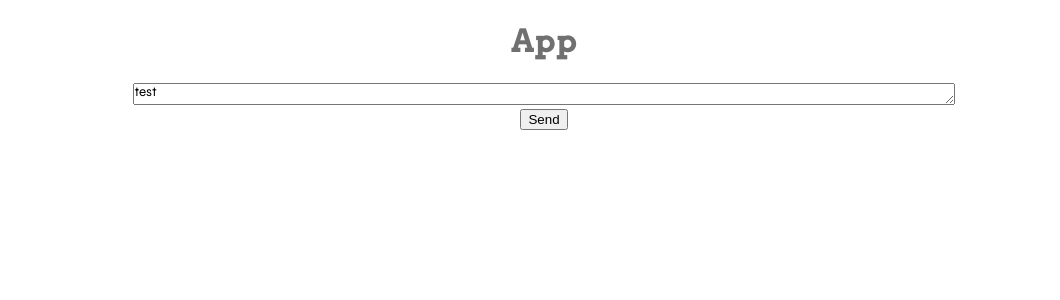
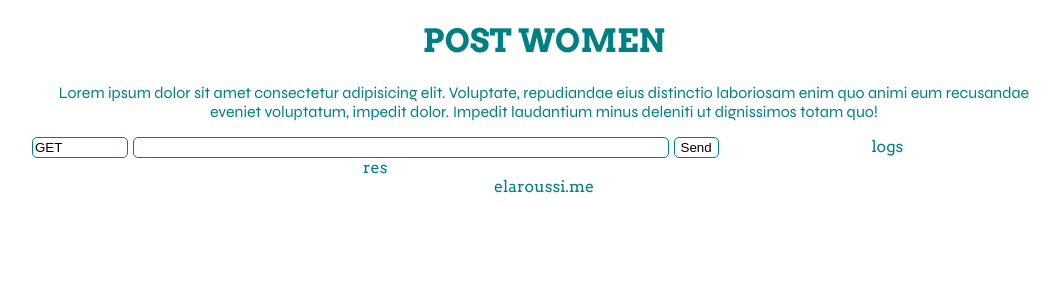
Before and after one commit to Abdelar/postwoman, a React (Create React App) app: page / in a window 1280 px wide. Shown: the top 300 px of the page, without its empty margins (96-1156 px from the left). Built offline with nearby package versions, Linux system fonts and the light colour scheme.

Commit message:
Design the first element in the component that sends the http request

```diff
--- a/package.json
+++ b/package.json
@@ -3,6 +3,7 @@
   "version": "0.1.0",
   "private": true,
   "dependencies": {
+    "@material-ui/core": "^4.11.0",
     "@testing-library/jest-dom": "^4.2.4",
     "@testing-library/react": "^9.5.0",
     "@testing-library/user-event": "^7.2.1",
--- a/src/App.css
+++ b/src/App.css
@@ -1,6 +1,9 @@
 .app {
-  margin: 0 10vw;
-  text-align: center;
+	margin: 0 10vw;
+	text-align: center;
+}
+.app * {
+	outline: none;
 }
 @media screen and (max-width: 992px) {
 	.app {
@@ -13,7 +16,54 @@
 	}
 }
 
-textarea {
-	height: 20px;
-	width: 80%;
+header h1 {
+	text-transform: uppercase;
 }
+header p {
+	font-family: 'Syne', sans-serif;
+}
+
+.row {
+	display: flex;
+	flex-wrap: wrap;
+	justify-content: center;
+}
+.inputs {
+	flex: 5;
+	min-width: 400px;
+	/* background-color: rgb(235, 216, 192); */
+}
+.logs {
+	width: 200px;
+	min-width: 200px;
+	flex: 1 1 auto;
+	/* background-color: burlywood; */
+}
+.intro {
+	display: flex;
+}
+.intro > * {
+	border-radius: 5px;
+	border: 1px solid teal;
+	background-color: white;
+}
+.intro > *:focus {
+	border-radius: 5px;
+	border: 1px solid var(--light-blue-500);
+	background-color: var(--light-blue-50);
+}
+.url {
+	flex: 1 1 auto;
+	height: auto;
+	margin: 0 5px;
+	resize: none;
+}
+
+.methods {
+	width: 90px;
+	display: inline-block;
+	cursor: pointer;
+}
+.send {
+	cursor: pointer;
+}
--- a/src/App.js
+++ b/src/App.js
@@ -1,21 +1,85 @@
-import React from 'react';
+// import Axios from 'axios';
+import React, { useState, useEffect } from 'react';
+// import InputLabel from '@material-ui/core/InputLabel';
+// import MenuItem from '@material-ui/core/MenuItem';
+// import FormControl from '@material-ui/core/FormControl';
+// import Select from '@material-ui/core/Select';
 import './App.css';
-import Axios from 'axios';
+
+const METHODS = [
+	'GET',
+	'POST',
+	'PUT',
+	'DELETE',
+	'PATCH',
+	'HEAD',
+	'OPTIONS',
+	'CONNECT',
+	'TRACE',
+];
 
 function App() {
-	const onClick = () => {
-		Axios.get('https://jsonplaceholder.typicode.com/todos/').then(res =>
-			console.log(res.data)
-		);
-	};
+	// const [res, setRes] = useState();
+	// const [err, setErr] = useState();
+	// useEffect(() => {
+	// 	console.log(res);
+	// }, [res]);
+	// const onClick = async () => {
+	// 	console.clear();
+	// 	try {
+	// 		const response = await Axios({
+	// 			url: 'todos/',
+	// 			data: 'yeah!',
+	// 			baseURL: 'https://jsonplaceholder.typicode.com',
+	// 			// validateStatus: status =>true,
+	// 		});
+	// 		setRes(response);
+	// 	} catch (error) {
+	// 		setErr(error);
+	// 		console.log({ err });
+	// 	}
+	// };
 
 	return (
-		<div className='app'>
-			<h1>App</h1>
-			<textarea name='test' id='test' defaultValue='test'></textarea>
-			<br />
-			<button onClick={onClick}>Send</button>
-		</div>
+		<main className='app'>
+			<header>
+				<h1>Post Women</h1>
+				<p>
+					Lorem ipsum dolor sit amet consectetur adipisicing elit. Voluptate,
+					repudiandae eius distinctio laboriosam enim quo animi eum recusandae
+					eveniet voluptatum, impedit dolor. Impedit laudantium minus deleniti
+					ut dignissimos totam quo!
+				</p>
+			</header>
+			<article className='row'>
+				<div className='inputs'>
+					<section className='request'>
+						<div className='intro'>
+							<input
+								name='method'
+								list='methods'
+								className='methods'
+								defaultValue={METHODS[0]}
+							/>
+							<datalist id='methods'>
+								{METHODS.map(method => {
+									return (
+										<option key={method} value={method}>
+											{method}
+										</option>
+									);
+								})}
+							</datalist>
+							<textarea name='url' id='url' rows='1' className='url' />
+							<button className='send'>Send</button>
+						</div>
+					</section>
+					<section className='response'>res</section>
+				</div>
+				<article className='logs'>logs</article>
+			</article>
+			<footer>elaroussi.me</footer>
+		</main>
 	);
 }
 
--- a/src/index.css
+++ b/src/index.css
@@ -1,7 +1,19 @@
 @import url('https://fonts.googleapis.com/css2?family=Arvo:wght@400;700&display=swap');
 @import url('https://fonts.googleapis.com/css2?family=Syne&display=swap');
+
 :root {
-	--foreground-color: #707070;
+	--foreground-color: teal;
+	--light-blue: #03a9f4;
+	--light-blue-50: #e1f5fe;
+	--light-blue-100: #b3e5fc;
+	--light-blue-200: #81d4fa;
+	--light-blue-300: #4fc3f7;
+	--light-blue-400: #29b6f6;
+	--light-blue-500: #03a9f4;
+	--light-blue-600: #039be5;
+	--light-blue-700: #0288d1;
+	--light-blue-800: #0277bd;
+	--light-blue-900: #01579b;
 }
 
 body {
@@ -13,7 +25,7 @@ body {
 	-moz-osx-font-smoothing: grayscale;
 }
 
-textarea {
+text {
 	font-family: 'Syne', sans-serif;
 	margin: 0;
 	padding: 0;
```
Also changed, not shown: 1 other file (tests, documents, lock files or other folders).
